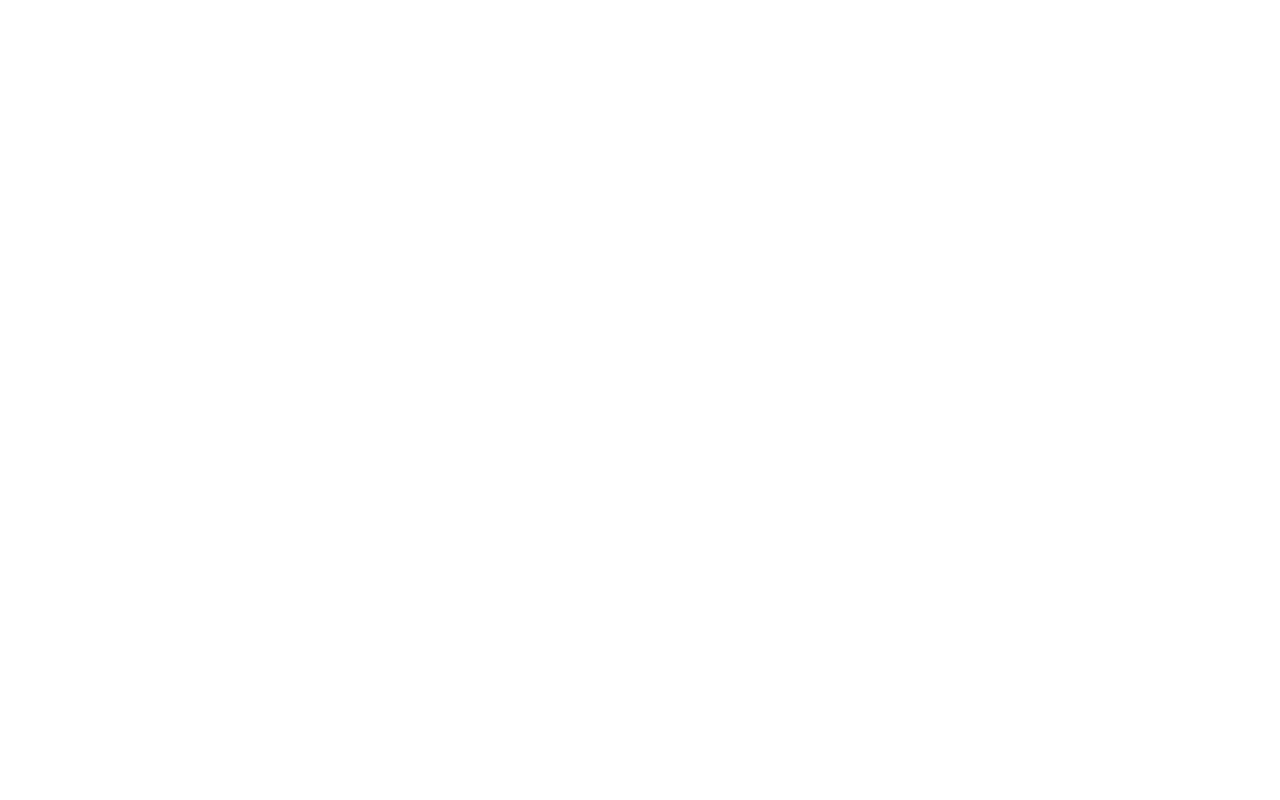
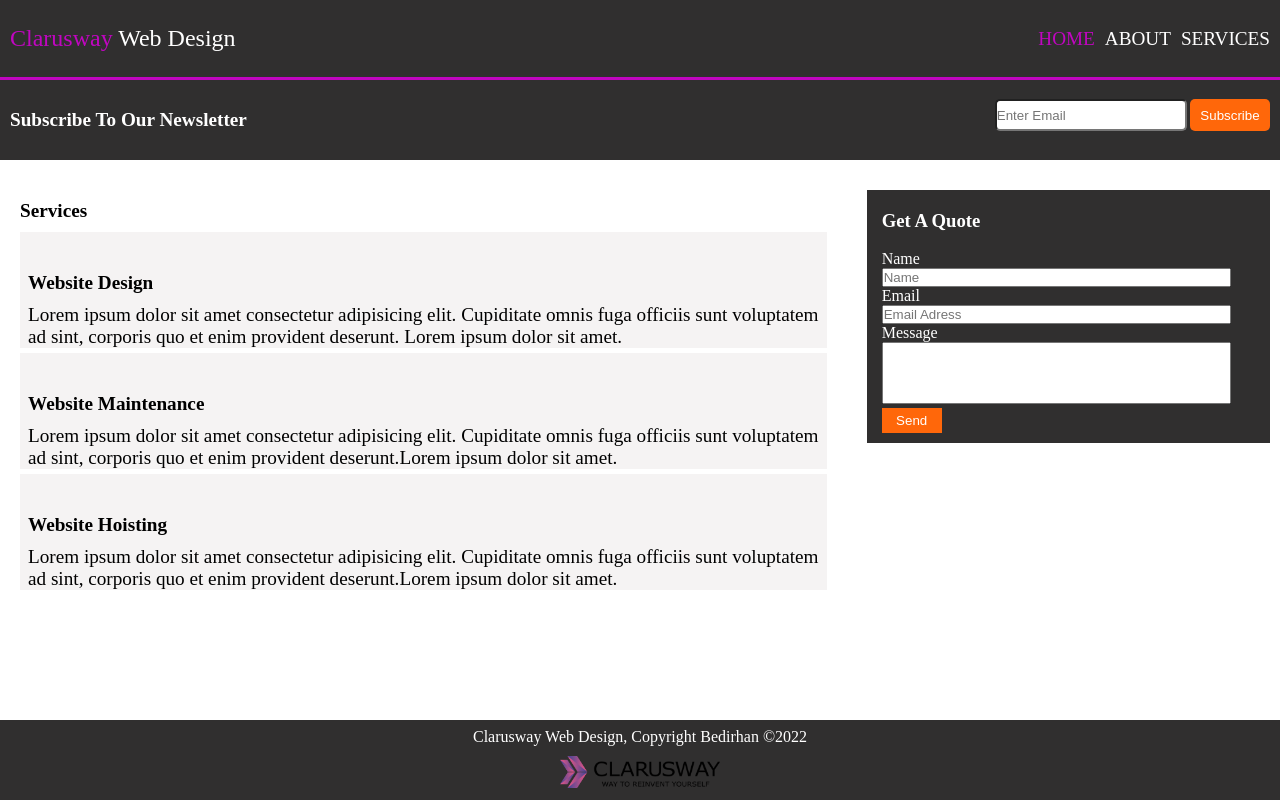
Before and after one commit to bedirhanerguven10/Website-Page-Design, a plain HTML site: page services.html in a window 1280 px wide. Drawn offline with Linux system fonts and the light colour scheme.

Commit message:
project was completed

```diff
--- a/scss/abstract/_mixin.scss
+++ b/scss/abstract/_mixin.scss
@@ -0,0 +1,4 @@
+@mixin font-spec {
+    font-size: 1.2rem;
+    font-weight: bold;
+}
--- a/scss/abstract/_variables.scss
+++ b/scss/abstract/_variables.scss
@@ -3,6 +3,7 @@ $color : #fff;
 $backgroundcolor : rgb(48,47,47);
 $color-active : rgb(192,6,192);
 $color-btnbg: #FF670A;
+$color-service:#efedeb;
 
 
 $fontsize : 1.5rem;
--- a/scss/components/_responsive.scss
+++ b/scss/components/_responsive.scss
@@ -0,0 +1,6 @@
+@media screen and (max-width: 800px) {
+    .services {
+       display: grid;
+
+    }
+}
--- a/scss/pages/_about.scss
+++ b/scss/pages/_about.scss
@@ -1,7 +1,47 @@
 .aboutus {
     display: grid;
-    grid-template-columns: repeat(2,1fr);
+    grid-template-columns: 2fr 1fr;
     border: 1px solid red;
-    height: 60vh;
+    height: 70vh;
     color: black;
+    padding: 10px;
+    gap: 30px;
+    font-size: 1.2rem;
 }
+
+.about-right {
+    display: inline-block;
+    // background-color: $backgroundcolor;
+    color: $color;
+    padding: 5px;
+    ;
+}
+
+.whatwedo {
+    background-color: $backgroundcolor;
+    padding: 20px;
+    font-size: 1.2rem;
+    // height: 220px;
+}
+
+.whatwedo h3 {
+    margin-bottom: 7px;
+    margin-top: 7px;
+    @include font-spec;
+}
+
+.about-left {
+    color: $color;
+}
+.about-first, .about-left h3{
+    color: black;
+    padding: 10px;
+
+}
+
+.about-sec {
+    background-color: $backgroundcolor;
+    padding: 10px;
+    margin-left: 7px;
+    margin-right: 5px;
+}
--- a/scss/pages/_home.scss
+++ b/scss/pages/_home.scss
@@ -1,7 +1,7 @@
 
 
 .bg-home {
-    width: 100%;
+    // width: 100%;
     height: 40vh;
     background-image: url(./../../images/img/showcase.jpg);
     background-size: 100%;
@@ -41,6 +41,8 @@
     outline: none;
     border: none;
     border-radius: 5px;
+    cursor: pointer;
+
 }
 
 .grid-column {
@@ -58,6 +60,7 @@
     padding-top: 12px;
     font-size: 1rem;
     gap: 0 1rem;
+    overflow: hidden;
 }
 
 .image img {
--- a/scss/pages/_services.scss
+++ b/scss/pages/_services.scss
@@ -0,0 +1,70 @@
+.services {
+    display: grid;
+    grid-template-columns: 2fr 1fr;
+    color: black;
+    gap: 40px;
+    height: 70vh;
+    overflow: hidden;
+
+}
+
+.service-left {
+    padding-left: 20px;
+    padding-top: 10px;
+}
+
+.service-left h3 {
+    @include font-spec;
+    padding-bottom: 10px;
+    padding-top: 30px;
+}
+
+.service-left p {
+    font-size: 1.2rem;
+}
+
+.design , .maintenance, .hosting {
+    text-align: left;
+    align-content: center;
+    // height: 30%;
+    padding-top: 10px;
+    margin-bottom: 5px;
+    gap: 10px;
+    padding-left: 8px;
+    background-color: rgb(245, 243, 243);
+}
+.form h3 {
+    padding-top: 20px;
+}
+
+.service-right {
+    margin-top: 30px;
+    margin-right: 10px;
+    font-size: 1rem;
+    color: $color;
+}
+
+.text-area {
+    resize: none;
+    // width: 190px;
+}
+
+form {
+    height: 50%;
+    background-color: $backgroundcolor;
+    padding-left: 15px;
+}
+
+button {
+    margin-bottom: 10px;
+    width: 60px;
+    padding: 5px 0;
+    color: $color;
+    background-color: $color-btnbg;
+    border: none;
+
+}
+
+input, .text-area {
+    width: 90%;
+}
--- a/services.html
+++ b/services.html
@@ -0,0 +1,86 @@
+<!DOCTYPE html>
+<html lang="en">
+  <head>
+    <meta charset="UTF-8" />
+    <meta http-equiv="X-UA-Compatible" content="IE=edge" />
+    <meta name="viewport" content="width=device-width, initial-scale=1.0" />
+    <link rel="stylesheet" href="./css/main.css" />
+    <title>Document</title>
+  </head>
+  <body>
+    <div class="container">
+      <nav class="nav">
+        <div class="nav__left">
+          <p><span>Clarusway</span> Web Design</p>
+        </div>
+        <div class="nav__right">
+          <ul class="nav__list">
+            <li class="nav__item">
+              <a href="index.html" class="nav__link--active">HOME</a>
+            </li>
+            <li class="nav__item">
+              <a href="about.html" class="nav__link">ABOUT</a>
+            </li>
+            <li class="nav__item">
+              <a href="services.html" class="nav__link">SERVICES</a>
+            </li>
+          </ul>
+        </div>
+      </nav>
+
+      <main>
+        <section class="section2">
+          <div class="search">
+            <div class="search-left">
+              <h2>Subscribe To Our Newsletter</h2>
+            </div>
+            <div class="search-right">
+              <input type="email" placeholder="Enter Email" class="mail" />
+              <button type="button">Subscribe</button>
+            </div>
+          </div>
+        </section>
+        <section class="services">
+            <div class="service-left">
+                <h3>Services</h3>
+                <div class="design">
+                    <h3>Website Design</h3>
+                    <p>Lorem ipsum dolor sit amet consectetur adipisicing elit. Cupiditate omnis fuga officiis sunt voluptatem ad sint, corporis quo et enim provident deserunt. Lorem ipsum dolor sit amet.</p>
+                </div>
+                <div class="maintenance">
+                    <h3>Website Maintenance</h3>
+                    <p>Lorem ipsum dolor sit amet consectetur adipisicing elit. Cupiditate omnis fuga officiis sunt voluptatem ad sint, corporis quo et enim provident deserunt.Lorem ipsum dolor sit amet.</p>
+                </div>
+                <div class="hosting">
+                    <h3>Website Hoisting</h3>
+                    <p>Lorem ipsum dolor sit amet consectetur adipisicing elit. Cupiditate omnis fuga officiis sunt voluptatem ad sint, corporis quo et enim provident deserunt.Lorem ipsum dolor sit amet.</p>
+                </div>
+            </div>
+            <div class="service-right">
+                <div class="form">
+                <form action="form">
+                    <h3>Get A Quote</h3><br>
+                    <label for="name">Name</label><br>
+                    <input type="text" id="name" placeholder="Name"><br>
+
+                    <label for="email">Email</label><br>
+                    <input type="text" id="email" placeholder="Email Adress"><br>
+
+                    <label for="message">Message</label><br>
+                    <textarea id="message" name="message" placeholder="message" class="text-area" rows="4">
+                        </textarea><br>
+                        <button type="submit">Send</button>
+                </form>
+                </div>
+            </div>
+        </section>
+      </main>
+      <footer class="footer">
+        <p>Clarusway Web Design, Copyright Bedirhan &#169;2022</p>
+        <div>
+          <img src="./images/img/clarusway_logo.png" alt="" />
+        </div>
+      </footer>
+    </div>
+  </body>
+</html>
```
Also changed, not shown: about.html (+18 -14 lines), css/main.css, webpage.PNG (added), 1 other file.
